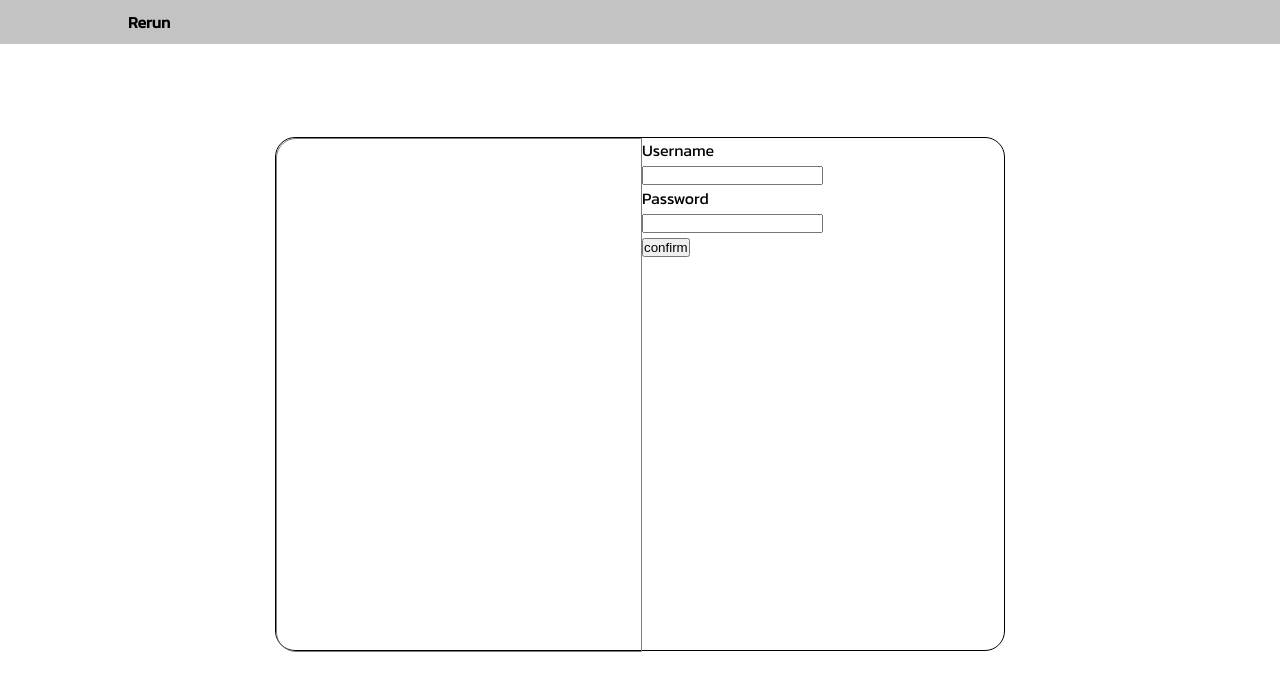
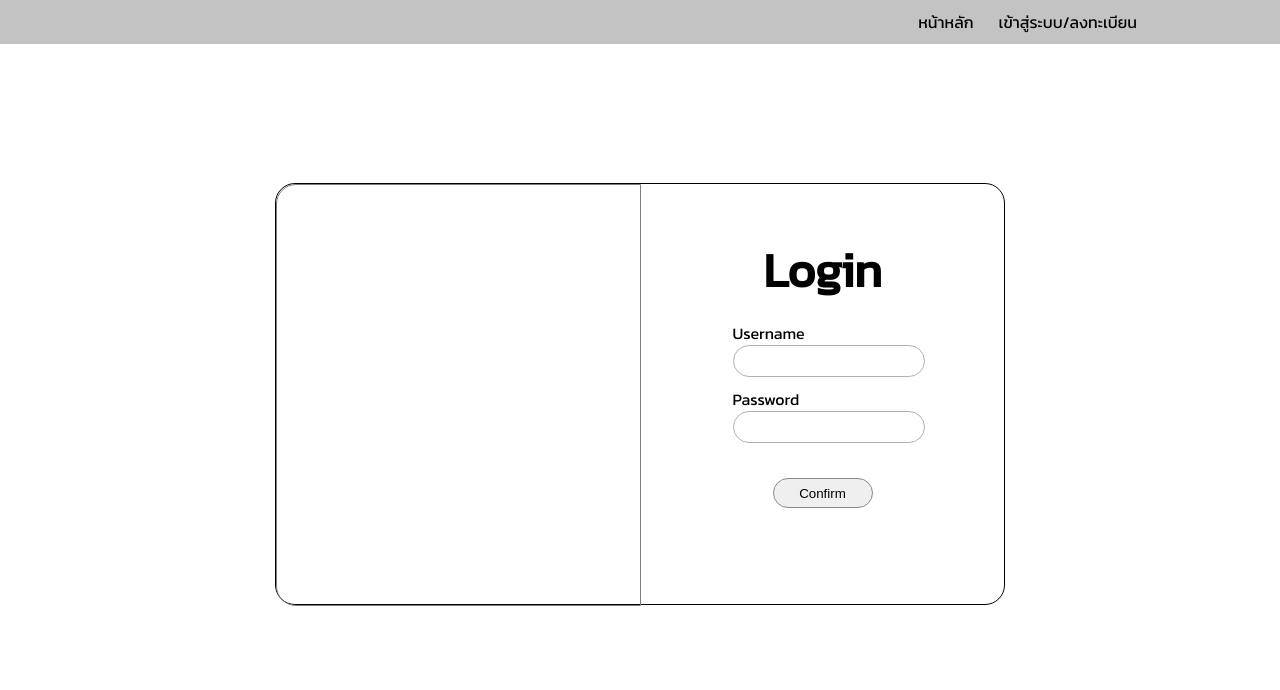
Before and after one commit to Modelerconso/ReRun, a plain HTML site: page login/login.html in a window 1280 px wide. Drawn offline with Linux system fonts and the light colour scheme.

Commit message:
Update page login

```diff
--- a/login/login.css
+++ b/login/login.css
@@ -10,6 +10,19 @@
 
 body {
     font-family: 'kanit';
+}
+
+.menu {
+    display: flex;
+    float: right;
+}
+
+.menu a {
+    text-decoration: none;
+    padding: 10px;
+    list-style-type: none;
+    margin-right: 5px;
+    color: black;
 }
 
 .contrain {
@@ -45,12 +58,71 @@ body {
     border: 1px solid black;
     border-radius: 20px;
     width: 728px;
-    height: 512px;
+    height: 420px;
 }
 
 .img-login {
     border: 1px solid rgb(125, 125, 125);
     border-radius: 20px 0px 0px 20px;
     width: 364px;
-    height: 512px;
+    height: 420px;
 }
+
+.login {
+    display: flex;
+    justify-content: center;
+    align-items: center;
+    border-radius: 0px 20px 20px 0px;
+    width: 364px;
+    height: 420px;
+}
+
+.background-login {
+    width: 250px;
+    height: 350px;
+}
+
+.header-login {
+    margin: 15px;
+}
+
+.background-login .header-login {
+    text-align: center;
+}
+.background-login .header-login label {
+    font-size: 48px;
+    font-weight: bold;
+}
+
+.input-information {
+    padding-left: 20px;
+    padding-right: 20px;
+    margin: 15px;
+}
+
+input {
+    width: 180px;
+    height: 30px;
+    border: 1px solid rgb(177, 177, 177);
+    border-radius: 20px;
+    padding-left: 5px;
+    padding-right: 5px;
+}
+
+.username {
+    margin-bottom: 10px;
+}
+
+.submit{
+    display: flex;
+    padding-top: 20px;
+    justify-content: center;
+    align-items: center;
+}
+
+button {
+    border: 1px solid rgb(138, 138, 138);
+    border-radius: 25px;
+    width: 100px;
+    height: 30px;
+}
--- a/login/login.html
+++ b/login/login.html
@@ -11,7 +11,10 @@
     <!-- Header page -->
     <div class="header">
         <div class="contrain">
-            <label>Rerun</label>
+            <div class="menu">
+                <a href="#">หน้าหลัก</a>
+                <a href="#">เข้าสู่ระบบ/ลงทะเบียน</a>
+            </div>
         </div>
     </div>
 
@@ -23,6 +26,11 @@
 
                 </div>
                 <div class="login">
+                    <div class="background-login">
+                        <div class="header-login">
+                            <label>Login</label>
+                        </div>
+                        <div class="input-information">
                             <div class="username">
                                 <div>
                                     <label>Username</label>
@@ -39,9 +47,11 @@
                                     <input type="password" name="password">
                                 </div>
                             </div>
+                        </div>
                         <div class="box-button">
                             <div class="submit">
-                            <button id="submit-login" onclick="loginData()" name="confirm">confirm</button>
+                                <button id="submit-login" onclick="loginData()" name="confirm">Confirm</button>
+                            </div>
                         </div>
                     </div>
                 </div>
```
Lines whose indentation alone changed are shown as unchanged.
